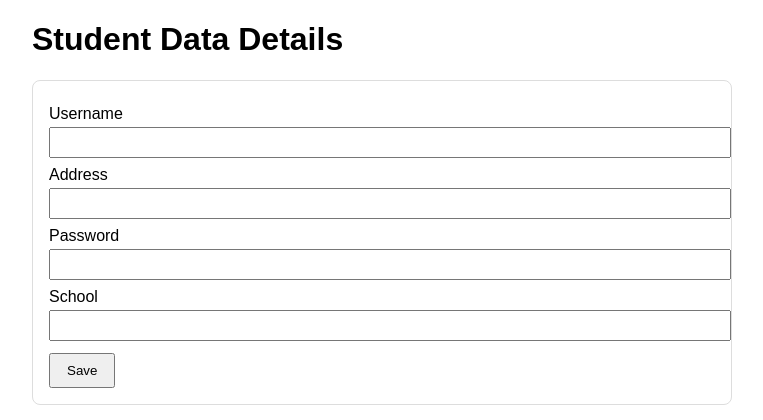
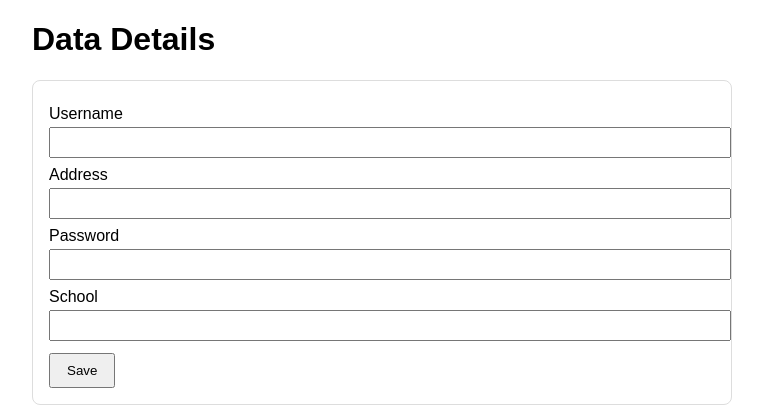
Before and after one commit to SanketNalage/DevOps-Project-Two-Tier-Flask-App-using-AWS, a Flask app: page / in a window 1280 px wide. Shown: the top 420 px of the page, without its empty margins (258-1021 px from the left). Run offline with Flask 3, Linux system fonts and the light colour scheme; data that the repository does not hold is empty.

```diff
--- a/templates/index.html
+++ b/templates/index.html
@@ -3,7 +3,7 @@
 
 <head>
     <meta charset="UTF-8">
-    <title>Student Data Details</title>
+    <title>Data Details</title>
     <style>
         body {
             font-family: Arial, sans-serif;
@@ -72,7 +72,7 @@
 </head>
 
 <body>
-    <h1>Student Data Details</h1>
+    <h1>Data Details</h1>
 
     <div class="messages">
         {% with messages = get_flashed_messages(with_categories=true) %} {% if messages %} {% for category, msg in messages %}
```
Also changed, not shown: 1 other file.
